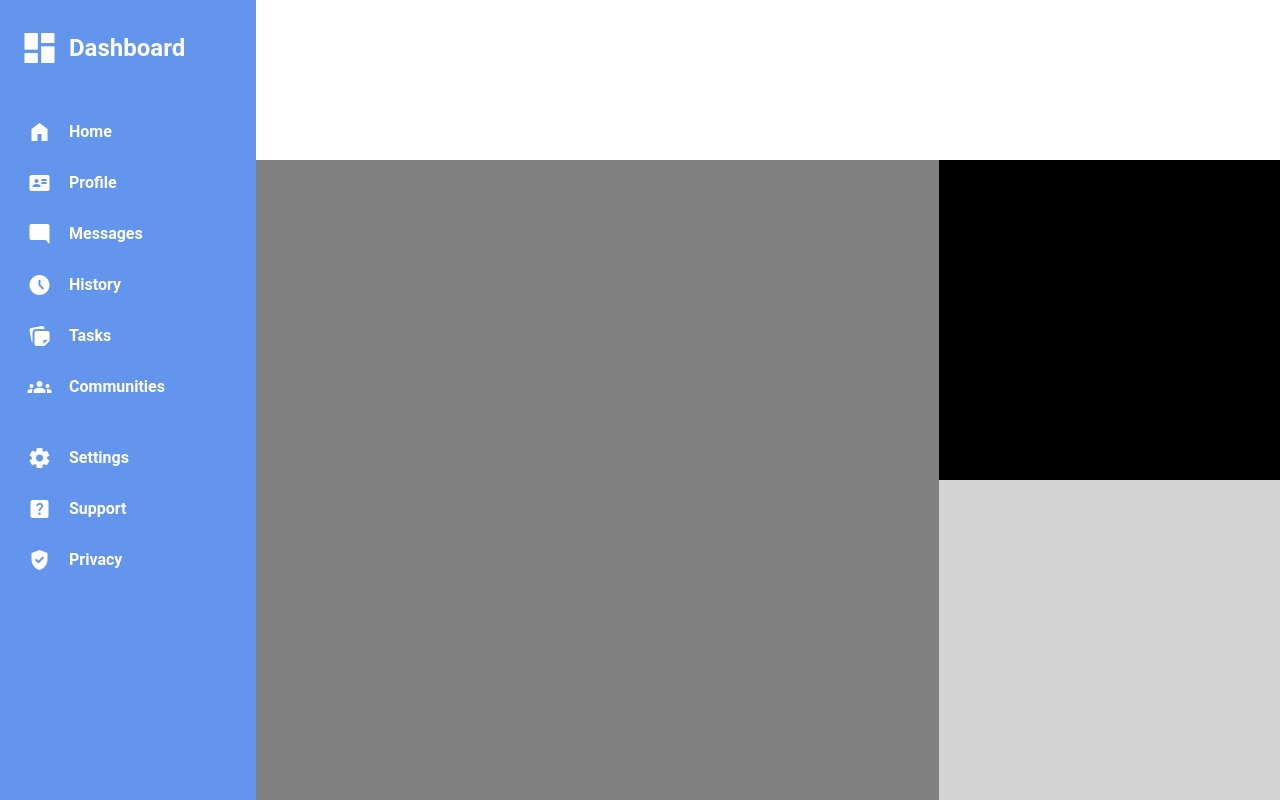
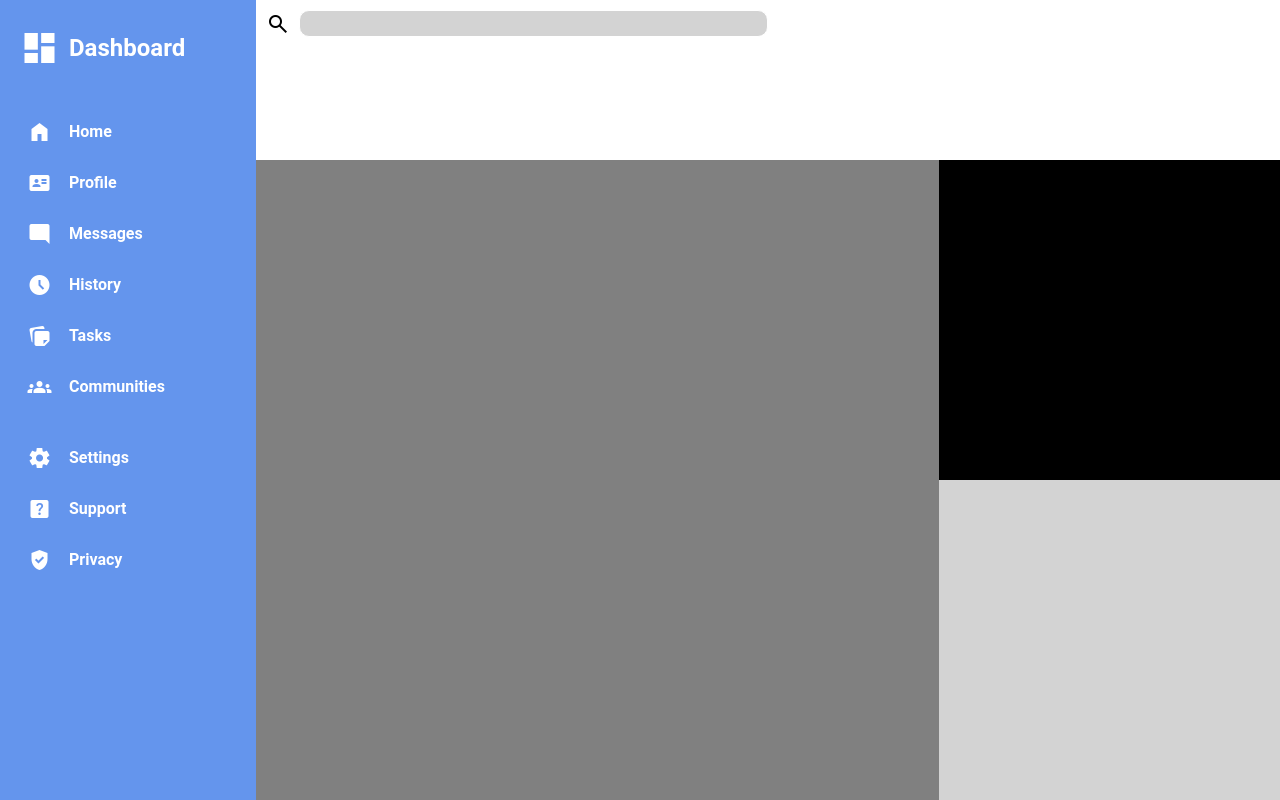
Before and after one commit to theBaffo/odin-project-admin-dashboard, a plain HTML site: page index.html in a window 1280 px wide. Drawn offline with nearby package versions, Linux system fonts and the light colour scheme.

Commit message:
Add search bar widget

```diff
--- a/index.html
+++ b/index.html
@@ -39,7 +39,12 @@
         </div>
         <div id="main-content">
             <div id="header">
-                <div id="search-bar"></div>
+                <div id="search-bar">
+                    <div id="search-bar-widget">
+                        <label for="search" class="material-symbols-outlined">search</label>
+                        <input name="search" id="search" type="text">
+                    </div>
+                </div>
                 <div id="user-buttons"></div>
                 <div id="user-info"></div>
                 <div id="header-buttons"></div>
--- a/style.css
+++ b/style.css
@@ -87,7 +87,30 @@ body {
 
 #header {
     display: grid;
+    grid-template-columns: 1fr 1fr;
     background-color: white;
+    padding: 10px;
+}
+
+#search-bar-widget {
+    display: grid;
+    grid-template-columns: 1fr 14fr;
+}
+
+#search-bar-widget label {
+    align-self: center;
+}
+
+#search-bar-widget input {
+    align-self: center;
+    border-radius: 10px;
+    background-color: lightgray;
+    border: 1px solid white;
+    padding: 5px;
+}
+
+#search-bar-widget input:focus {
+    outline: none;
 }
 
 #content {
```
